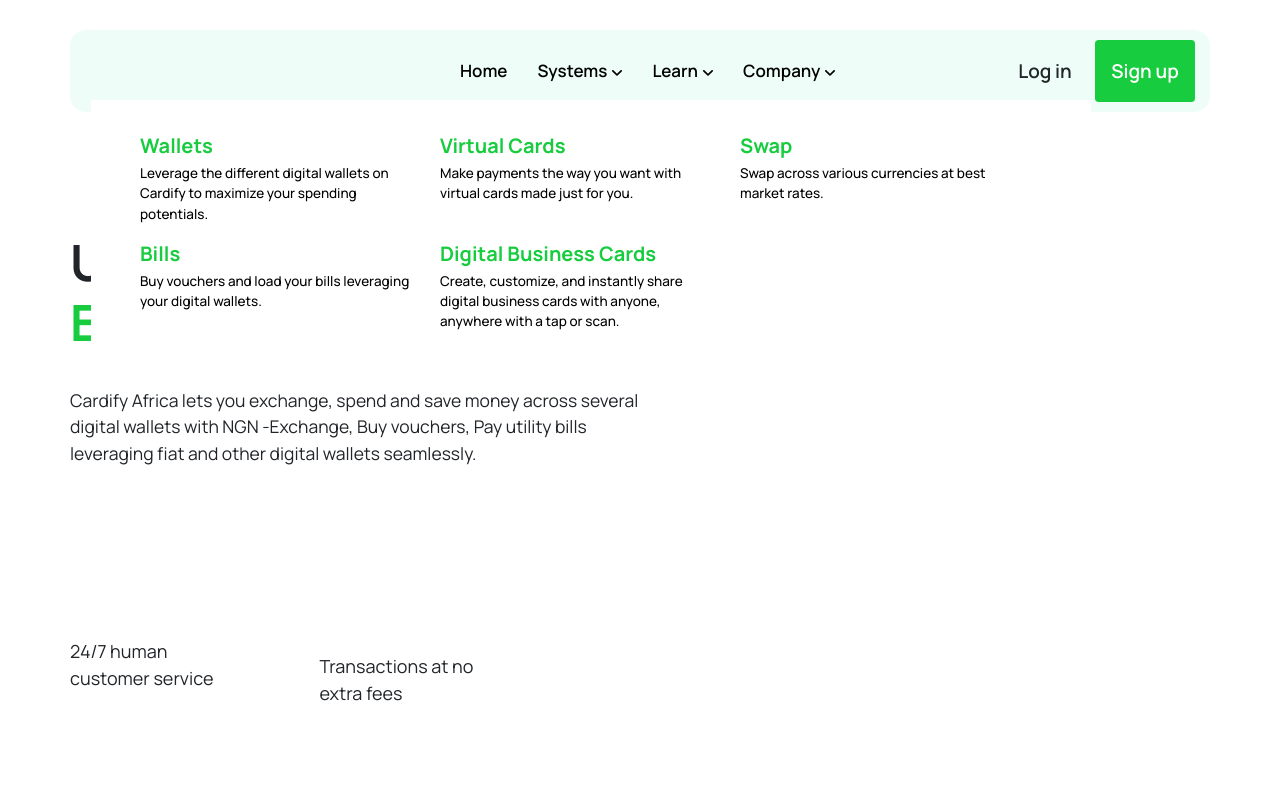
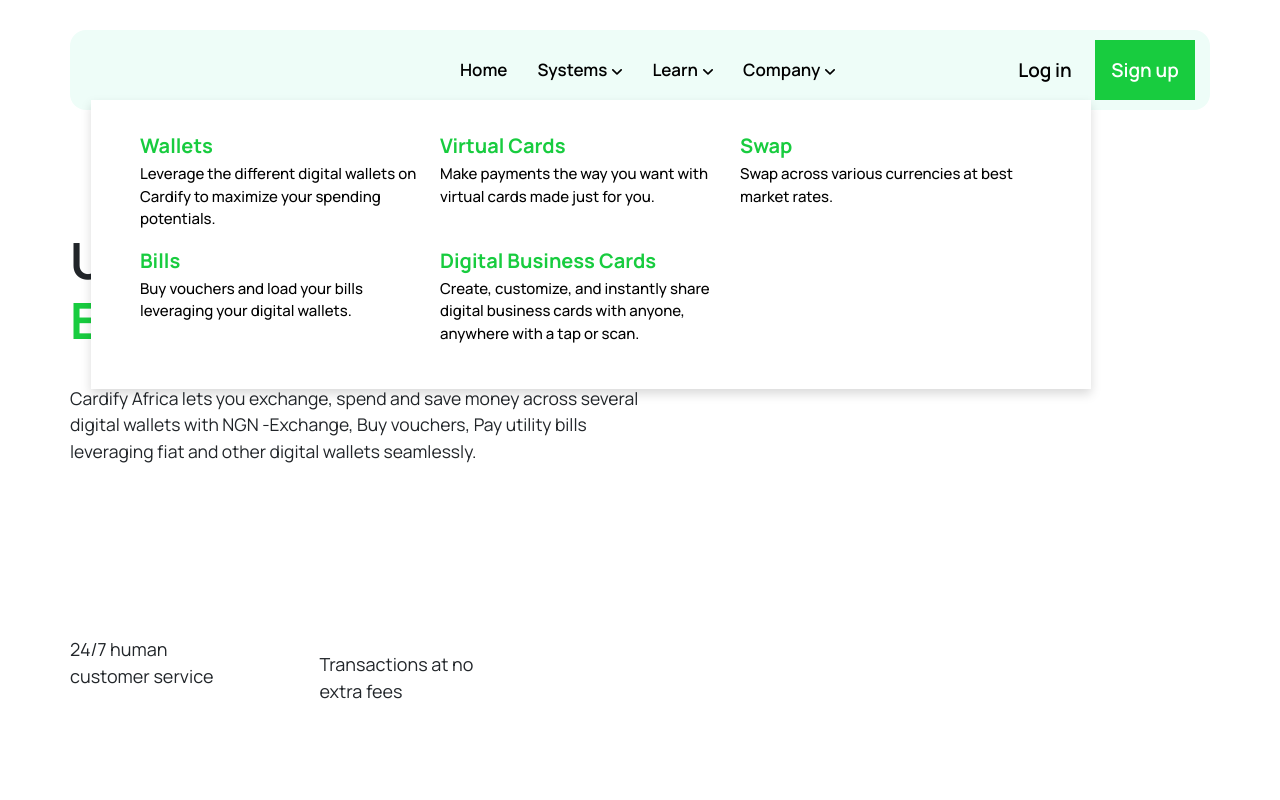
Before and after one commit to Kolahub/cardify-clone, a website: page index.html in a window 1280 px wide. Both pictures are taken after a click on the item "Systems". Shown: the top 800 px of the page. Drawn offline with nearby package versions, Linux system fonts and the light colour scheme.

Commit message:
minor bug fixes

```diff
--- a/index.html
+++ b/index.html
@@ -63,9 +63,7 @@
                     <img src="images/arrow down.svg" alt=""
                   /></span>
 
-                  <div
-                    class="navigation__infotips infotips d-none flex-wrap position-absolute bg-white shadow-sm-sm p-5 fw-medium"
-                  >
+                  <div class="navigation__infotips infotips d-none flex-wrap position-absolute bg-white shadow p-5 fw-medium">
                     <div class="infotips__items d-flex gap-4">
                       <div class="">
                         <img src="images/1 (1).png" alt="" />
@@ -262,8 +260,8 @@
           </div>
 
           <div class="header__form d-flex justify-content-end">
-            <button class="header__form--login btn fw-semibold">Log in</button>
-            <button class="btn fw-semibold text-white flex-grow-1">
+            <button class="header__form--login fw-semibold">Log in</button>
+            <button class="fw-semibold text-white flex-grow-1">
               Sign up
             </button>
           </div>
--- a/sass/component/_infotips.scss
+++ b/sass/component/_infotips.scss
@@ -1,5 +1,5 @@
 .infotips {
-  font-size: 1.35rem;
+  font-size: 1.5rem;
   top: 7rem;
   left: 15%;
   transform: translateX(-15%);
@@ -20,4 +20,8 @@
     color: $green;
     font-weight: bolder;
   }
+
+  @include respond (lg) {
+    font-size: 1.8rem;
+  }
 }
--- a/sass/layouts/_header.scss
+++ b/sass/layouts/_header.scss
@@ -24,18 +24,18 @@
       font-size: 1.9rem;
       padding: 1.58rem 0;
       width: 10rem;
+      border: none;
       @include respond(lg) {
         font-size: 2.3rem;
         width: 15rem;
       }
-      // @include respond (md) {
-      //   width: 15rem;
-      //   font-size: 2.2rem;
-      // }
 
       @include respond (sm) {
         width: 12rem;
       }
+    }
+    button:nth-child(1) {
+      background-color: transparent;
     }
     button:nth-child(2) {
       background-color: $green;
--- a/sass/layouts/_navigation.scss
+++ b/sass/layouts/_navigation.scss
@@ -66,6 +66,11 @@
         display: none;
       }
     }
+    @include respond (md) {
+      &:nth-of-type(4) {
+        display: block;
+      }
+    }
     @include respond(md) {
       flex-grow: 1;
       width: 100%;
@@ -95,7 +100,7 @@
     font-size: 2.4rem;
   }
 
-  @media only screen and (min-width: 48em) {
+  @media (min-width: 48em) {
     &__links:focus &__infotips {
       display: flex !important;
     }
--- a/sass/pages/_sections.scss
+++ b/sass/pages/_sections.scss
@@ -16,7 +16,7 @@
         }
       }
       &__typo {
-        @include respond(md) {
+        @include respond(lg) {
           p {
             font-size: 2.1rem !important;
             text-align: justify;
```
Also changed, not shown: style.css.
